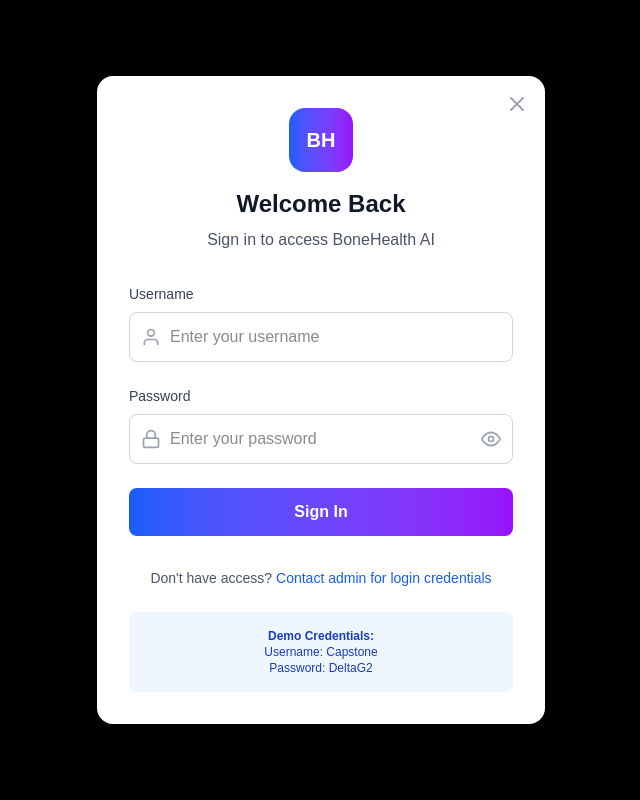
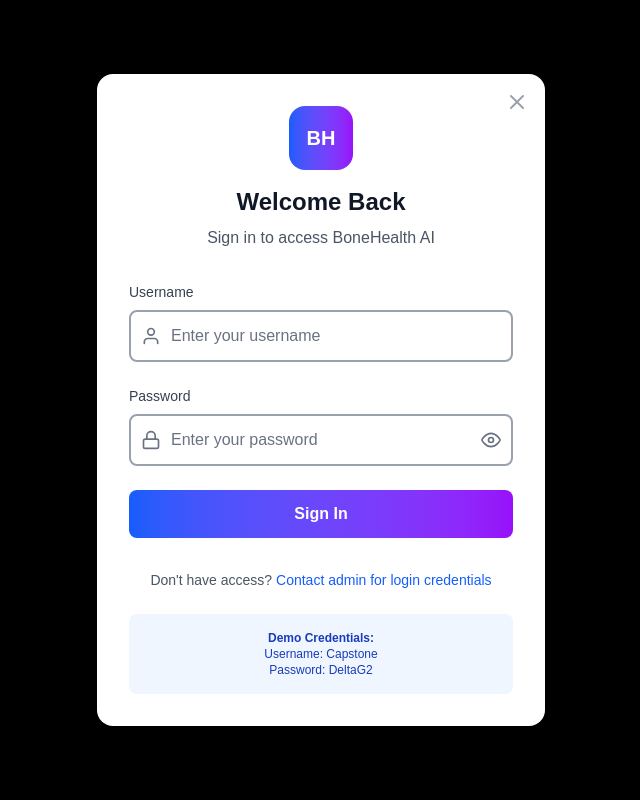
Before and after one commit to omondi-alex/bonehealth_ai, a Next.js app: page / in a window 1280 px wide. Both pictures are taken after a click on the button "Sign In". Shown: the top 800 px of the page, without its empty margins (319-959 px from the left). Built offline with nearby package versions, Linux system fonts and the light colour scheme.

Commit message:
Fixed - Login

```diff
--- a/app/components/LoginModal.tsx
+++ b/app/components/LoginModal.tsx
@@ -101,14 +101,14 @@
             </label>
             <div className="relative">
               <div className="absolute inset-y-0 left-0 pl-3 flex items-center pointer-events-none">
-                <FiUser className="h-5 w-5 text-gray-400" />
+                <FiUser className="h-5 w-5 text-gray-500" />
               </div>
               <input
                 id="username"
                 type="text"
                 value={username}
                 onChange={(e) => setUsername(e.target.value)}
-                className="block w-full pl-10 pr-3 py-3 border border-gray-300 rounded-lg focus:outline-none focus:ring-2 focus:ring-blue-500 focus:border-transparent"
+                className="block w-full pl-10 pr-3 py-3 border-2 border-gray-400 rounded-lg focus:outline-none focus:ring-2 focus:ring-blue-500 focus:border-blue-500 bg-white text-gray-900 placeholder-gray-500"
                 placeholder="Enter your username"
                 required
               />
@@ -122,14 +122,14 @@
             </label>
             <div className="relative">
               <div className="absolute inset-y-0 left-0 pl-3 flex items-center pointer-events-none">
-                <FiLock className="h-5 w-5 text-gray-400" />
+                <FiLock className="h-5 w-5 text-gray-500" />
               </div>
               <input
                 id="password"
                 type={showPassword ? 'text' : 'password'}
                 value={password}
                 onChange={(e) => setPassword(e.target.value)}
-                className="block w-full pl-10 pr-12 py-3 border border-gray-300 rounded-lg focus:outline-none focus:ring-2 focus:ring-blue-500 focus:border-transparent"
+                className="block w-full pl-10 pr-12 py-3 border-2 border-gray-400 rounded-lg focus:outline-none focus:ring-2 focus:ring-blue-500 focus:border-blue-500 bg-white text-gray-900 placeholder-gray-500"
                 placeholder="Enter your password"
                 required
               />
@@ -139,9 +139,9 @@
                 className="absolute inset-y-0 right-0 pr-3 flex items-center"
               >
                 {showPassword ? (
-                  <FiEyeOff className="h-5 w-5 text-gray-400 hover:text-gray-600" />
+                  <FiEyeOff className="h-5 w-5 text-gray-500 hover:text-gray-700" />
                 ) : (
-                  <FiEye className="h-5 w-5 text-gray-400 hover:text-gray-600" />
+                  <FiEye className="h-5 w-5 text-gray-500 hover:text-gray-700" />
                 )}
               </button>
             </div>
```
